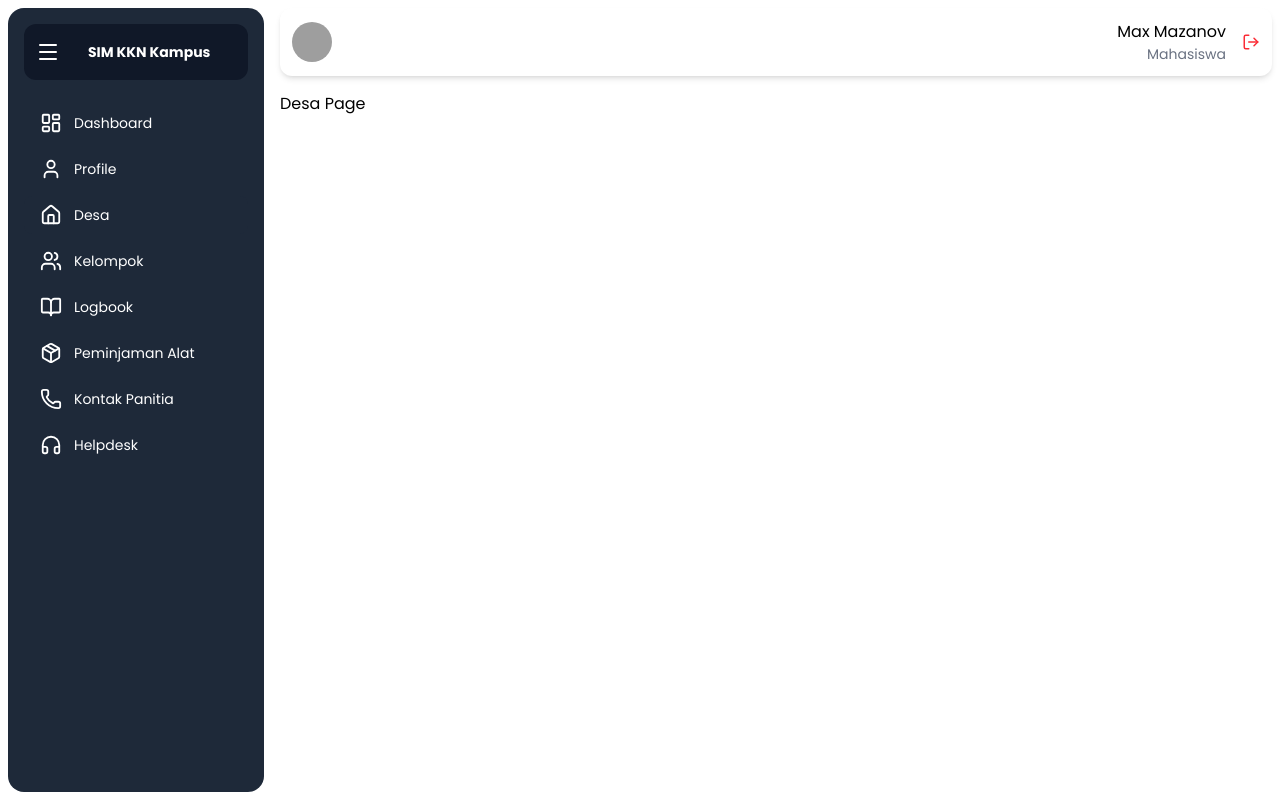
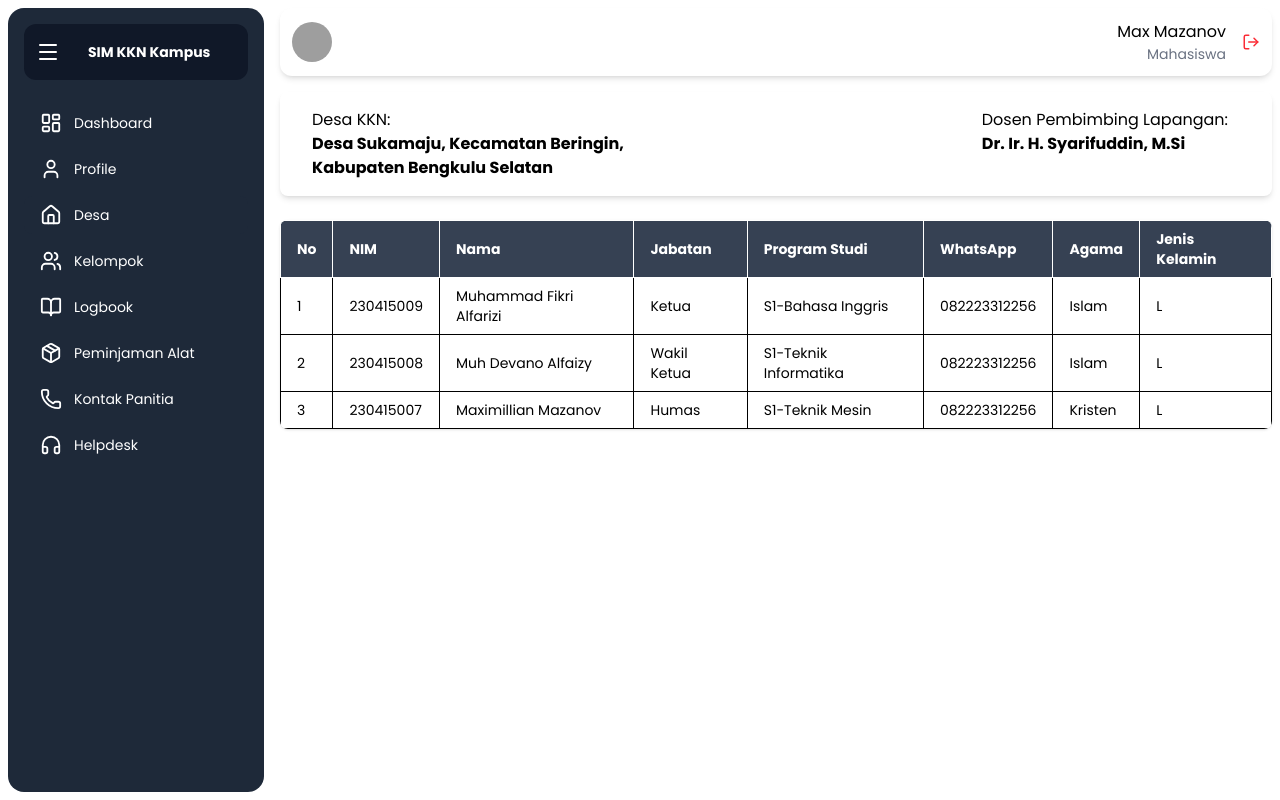
Before and after one commit to wwicaksonoo/Rework-SSO-KKN, a React (Vite) app: page /desa in a window 1280 px wide. Built offline with nearby package versions, Linux system fonts and the light colour scheme; grey boxes are pictures that could not be loaded.

Commit message:
update: add mahasiswa data and update Desa component layout

```diff
--- /dev/null
+++ b/src/data/data.js
@@ -0,0 +1,31 @@
+const mahasiswa = [
+  {
+    nim: "230415009",
+    nama: "Muhammad Fikri Alfarizi",
+    jabatan: "Ketua",
+    prodi: "S1-Bahasa Inggris",
+    wa: "082223312256",
+    agama: "Islam",
+    gender: "L"
+  },
+  {
+    nim: "230415008",
+    nama: "Muh Devano Alfaizy",
+    jabatan: "Wakil Ketua",
+    prodi: "S1-Teknik Informatika",
+    wa: "082223312256",
+    agama: "Islam",
+    gender: "L"
+  },
+  {
+    nim: "230415007",
+    nama: "Maximillian Mazanov",
+    jabatan: "Humas",
+    prodi: "S1-Teknik Mesin",
+    wa: "082223312256",
+    agama: "Kristen",
+    gender: "L"
+  }
+]
+
+export default mahasiswa
--- a/src/pages/desa.jsx
+++ b/src/pages/desa.jsx
@@ -1,8 +1,78 @@
+import mahasiswa from "../data/data";
+
 function Desa() {
   return (
-    <div className="px-2 py-2 pt-2 ">
-      <h1>Desa Page</h1>
+
+<div className="px-2 py-2 pt-2 ">
+    <div className="rounded-lg shadow-md px-4 ">
+        <div className="flex justify-between mx-auto p-4">
+
+
+{/*flex */}
+        <div className="flex flex-col">
+      <h1>Desa KKN:</h1>
+        <p className="font-semibold max-w-xs">Desa Sukamaju, Kecamatan Beringin, Kabupaten Bengkulu Selatan</p>
+        </div>
+
+        <div className="relative right-3">
+        <h1>Dosen Pembimbing Lapangan:</h1>
+        <p className="font-semibold max-w-xs">Dr. Ir. H. Syarifuddin, M.Si</p>
+        </div>
+
+        </div>
+
+
     </div>
+
+{/* cols */}
+
+<div className="py-6">
+
+      <div className="overflow-x-auto rounded-lg shadow ">
+
+        <table className="w-full  text-sm text-left border border-gray-300">
+
+
+          <thead className="bg-gray-700 text-white">
+            <tr>
+              <th className="px-4 py-2 border">No</th>
+              <th className="px-4 py-2 border">NIM</th>
+              <th className="px-4 py-2 border">Nama</th>
+              <th className="px-4 py-2 border">Jabatan</th>
+              <th className="px-4 py-2 border">Program Studi</th>
+              <th className="px-4 py-2 border">WhatsApp</th>
+              <th className="px-4 py-2 border">Agama</th>
+              <th className="px-4 py-2 border">Jenis Kelamin</th>
+            </tr>
+          </thead>
+
+
+          <tbody className="bg-white">
+            {mahasiswa.map((item, index) => (
+              <tr key={index} className="hover:bg-gray-100">
+                <td className="px-4 py-2 border">{index + 1}</td>
+                <td className="px-4 py-2 border">{item.nim}</td>
+                <td className="px-4 py-2 border">{item.nama}</td>
+                <td className="px-4 py-2 border">{item.jabatan}</td>
+                <td className="px-4 py-2 border">{item.prodi}</td>
+                <td className="px-4 py-2 border">{item.wa}</td>
+                <td className="px-4 py-2 border">{item.agama}</td>
+                <td className="px-4 py-2 border">{item.gender}</td>
+              </tr>
+            ))}
+          </tbody>
+
+        </table>
+
+    </div>
+
+    </div>
+
+</div>
+
+
+
+
   );
 }
 
```
